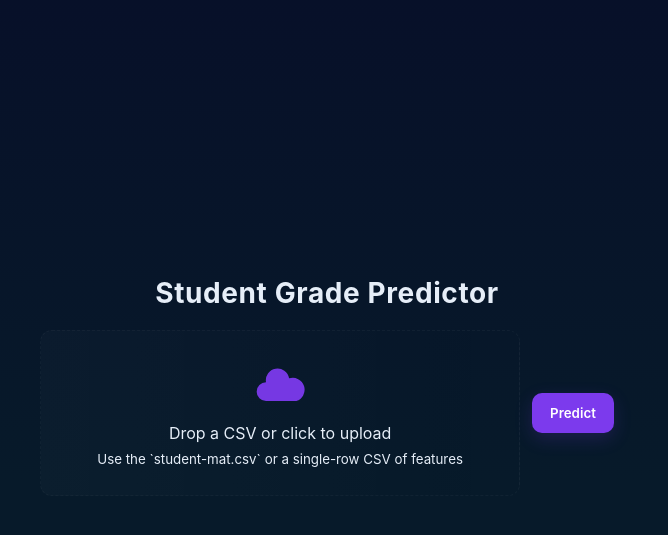
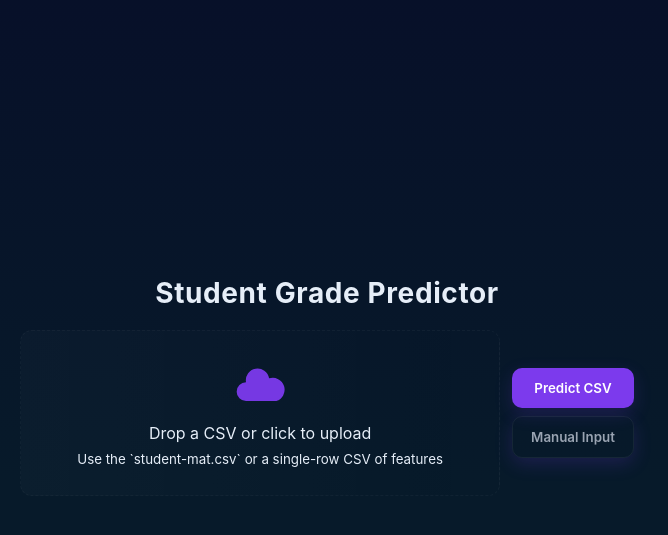
Before and after one commit to InfinitePraveen/Student-Grade-Predictor, a Flask app: page / in a window 1280 px wide. Shown: the top 535 px of the page, without its empty margins (313-981 px from the left). Run offline with Flask 3, Linux system fonts and the light colour scheme; parts of the project's set-up code (start-up, migrations or seed data) failed here and were passed over.

Commit message:
Correcting the issues, some issues to be fixex

```diff
--- a/requirements.txt
+++ /dev/null
@@ -1,3 +0,0 @@
-pandas
-scikit-learn
-flask
--- a/webapp/static/js/app.js
+++ b/webapp/static/js/app.js
@@ -5,6 +5,11 @@ const resultSection = document.getElementById('result');
 const scoreEl = document.getElementById('score');
 const noteEl = document.getElementById('note');
 const pulse = document.getElementById('pulse');
+const toggleManual = document.getElementById('toggleManual');
+const manualSection = document.getElementById('manual');
+const manualInput = document.getElementById('manualInput');
+const manualPredict = document.getElementById('manualPredict');
+const manualClear = document.getElementById('manualClear');
 
 let selectedFile = null;
 
@@ -42,12 +47,44 @@ predictBtn.addEventListener('click', async () => {
     }
 });
 
+toggleManual.addEventListener('click', () => {
+    manualSection.classList.toggle('hidden');
+});
+
+manualClear.addEventListener('click', () => { manualInput.value = ''; });
+
+manualPredict.addEventListener('click', async () => {
+    let payloadRaw = manualInput.value.trim();
+    if (!payloadRaw) { noteEl.textContent = 'Please enter JSON input'; return; }
+    let payload;
+    try { payload = JSON.parse(payloadRaw); } catch (e) { noteEl.textContent = 'Invalid JSON: ' + e.message; return; }
+
+    resultSection.classList.remove('hidden');
+    scoreEl.textContent = '—';
+    pulse.style.opacity = 1;
+
+    try {
+        const res = await fetch('/api/predict', { method: 'POST', headers: { 'Content-Type': 'application/json' }, body: JSON.stringify(payload) });
+        const json = await res.json();
+        if (res.ok) {
+            const val = json.predictions && json.predictions.length ? json.predictions[0] : null;
+            animateScore(val);
+        } else {
+            noteEl.textContent = json.error || 'Prediction failed';
+            pulse.style.opacity = 0;
+        }
+    } catch (err) {
+        noteEl.textContent = 'Network error';
+        pulse.style.opacity = 0;
+    }
+});
+
 function animateScore(value) {
     pulse.style.opacity = 1;
     if (value === null || value === undefined) { scoreEl.textContent = '—'; noteEl.textContent = 'No prediction returned'; pulse.style.opacity = 0; return; }
     noteEl.textContent = 'Confidence: visual estimate';
     // animate counting up
-  const start = 0; const end = Math.round(value*10)/10; let cur = start; const step = Math.max((end-start)/30, 0.1);
+    const start = 0; const end = Math.round(value * 10) / 10; let cur = start; const step = Math.max((end - start) / 30, 0.1);
     const iv = setInterval(() => {
         cur = Math.min(cur + step, end);
         scoreEl.textContent = cur.toFixed(1);
--- a/webapp/templates/index.html
+++ b/webapp/templates/index.html
@@ -23,7 +23,23 @@
                     <small>Use the `student-mat.csv` or a single-row CSV of features</small>
                 </div>
             </label>
-            <button id="predictBtn" class="btn">Predict</button>
+            <div style="display:flex;flex-direction:column;gap:8px">
+                <button id="predictBtn" class="btn">Predict CSV</button>
+                <button id="toggleManual" class="btn"
+                    style="background:transparent;border:1px solid rgba(255,255,255,0.06);color:var(--muted);">Manual
+                    Input</button>
+            </div>
+        </section>
+
+        <section id="manual" class="uploader hidden" style="flex-direction:column;align-items:center;gap:12px">
+            <label style="width:100%;max-width:680px;text-align:left;color:var(--muted)">Enter JSON (single sample or
+                array of samples):</label>
+            <textarea id="manualInput" placeholder='{"age":18, "sex":"F", "studytime":2, "G1":12, "G2":13}'
+                style="width:100%;max-width:680px;height:140px;padding:12px;border-radius:8px;background:rgba(0,0,0,0.36);border:1px solid rgba(255,255,255,0.03);color:inherit"></textarea>
+            <div style="display:flex;gap:8px"><button id="manualPredict" class="btn">Predict</button><button
+                    id="manualClear" class="btn"
+                    style="background:transparent;border:1px solid rgba(255,255,255,0.06);color:var(--muted)">Clear</button>
+            </div>
         </section>
 
         <section id="result" class="result hidden">
```
Lines whose indentation alone changed are shown as unchanged.
